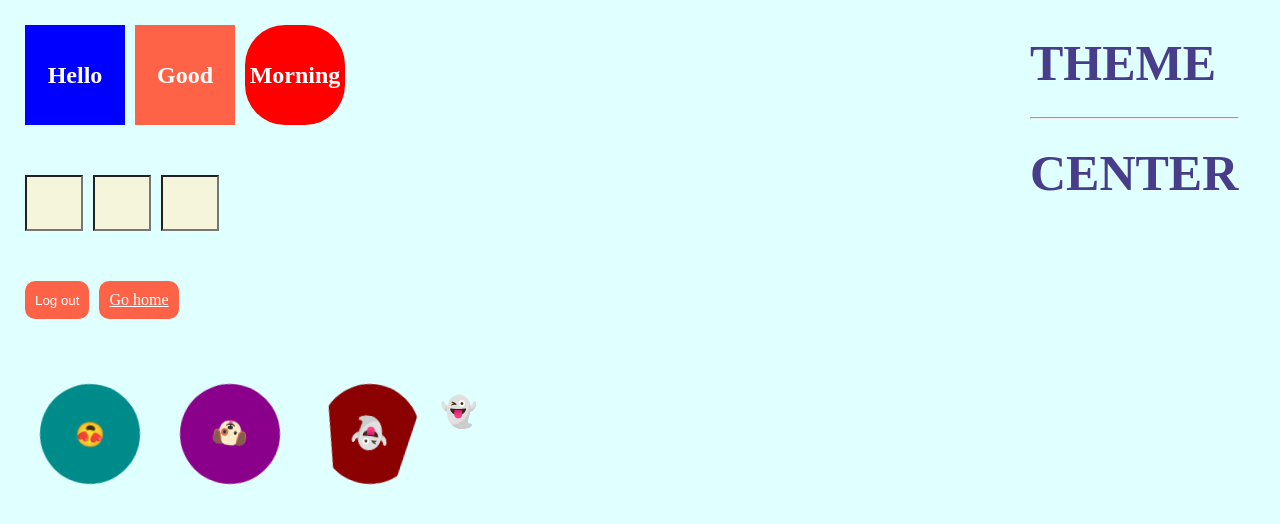
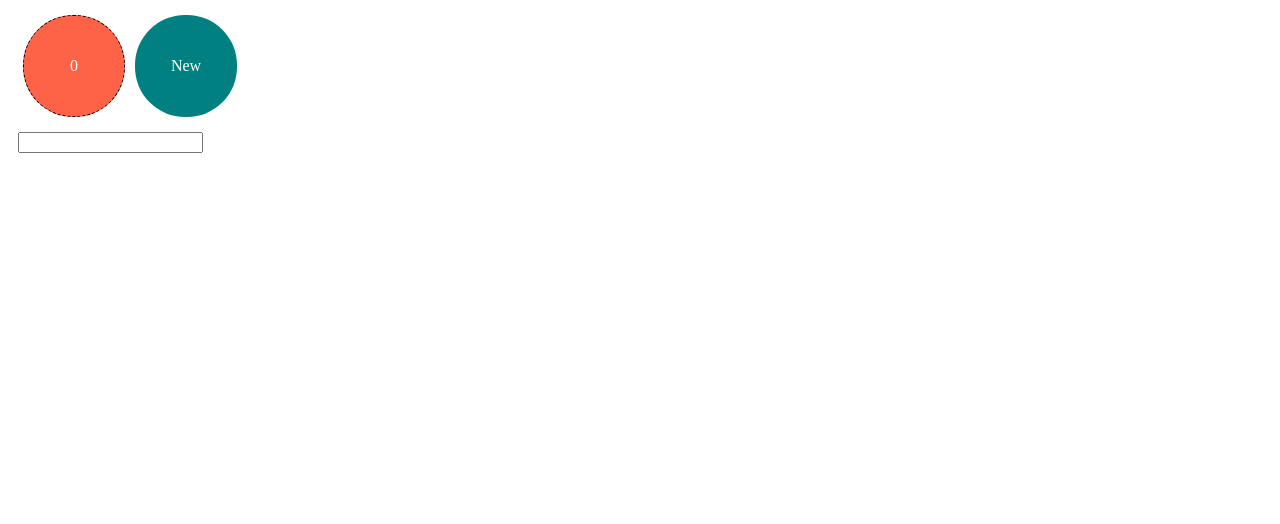
Before and after one commit to alexynkim/react-masterclass, a React (Create React App) app: page /react-masterclass/TypeScript in a window 1280 px wide. Shown: the top 524 px of the page. Built offline with nearby package versions, Linux system fonts and the light colour scheme.

Commit message:
TypeScript Exercise

```diff
--- a/src/App.tsx
+++ b/src/App.tsx
@@ -1,4 +1,5 @@
-import ExerciseStyle from "./Routes/ExerciseStyle";
+import StyleExec from "./Routes/StyleExec";
+import TypeScriptExec from "./Routes/TypeScriptExec";
 import { ThemeProvider } from "styled-components";
 
 const darktheme = {
@@ -14,7 +15,8 @@ const lighttheme = {
 function App() {
   return (
     <ThemeProvider theme={lighttheme}>
-      <ExerciseStyle />
+      {/* <StyleExec /> */}
+      <TypeScriptExec />
     </ThemeProvider>
   );
 }
--- a/src/Routes/ExerciseStyle.tsx
+++ b/src/Routes/StyleExec.tsx
@@ -17,7 +17,8 @@ const Container = styled.div`
 
 const Wrapper = styled.div`
   display: flex;
-  flex-direction: raw;
+  justify-content: left;
+  align-items: center;
   margin: 20px;
 `;
 
@@ -52,6 +53,10 @@ const ThemeText = styled.h1`
   transform: translate(-20%, 0%);
   z-index: 10;
   font-size: 50px;
+
+  &:hover {
+    font-size: 80px;
+  }
 `;
 
 // #2.3 'As' and "attributes"
@@ -154,7 +159,7 @@ const StyleBoxTrepezoid = styled(StyleBox)`
 
 // Main Exported rendering function
 
-function ExerciseStyle() {
+function StyleExec() {
   return (
     <Container>
       <Wrapper>
@@ -203,4 +208,4 @@ function ExerciseStyle() {
   );
 }
 
-export default ExerciseStyle;
+export default StyleExec;
--- /dev/null
+++ b/src/Routes/TypeScriptExec.tsx
@@ -0,0 +1,96 @@
+import { useState } from "react";
+import styled from "styled-components";
+
+interface CircleProps {
+  $bgColor: string;
+  $borderColor?: string;
+  $Text?: string;
+}
+
+interface ContainerProps {
+  $bgColor: string;
+  $borderColor: string;
+}
+
+const Wrapper = styled.div`
+  display: flex;
+  justify-content: left;
+  align-items: center;
+  margin: 10px;
+`;
+
+const Container = styled.div<ContainerProps>`
+  width: 100px;
+  height: 100px;
+  display: flex;
+  justify-content: center;
+  align-items: center;
+  color: white;
+
+  background-color: ${(props) => props.$bgColor};
+  border-radius: 50px;
+  margin: 5px;
+  border: 1px dashed ${(props) => props.$borderColor};
+`;
+
+function Circle({ $bgColor, $borderColor, $Text }: CircleProps) {
+  const [counter, setCounter] = useState(0);
+
+  const onClickHandler = () => {
+    setCounter(counter + 1);
+  };
+
+  console.log(`Rendering... Circle ${$Text || counter}`);
+  return (
+    <Container
+      $bgColor={$bgColor}
+      $borderColor={$borderColor ?? $bgColor}
+      onClick={$Text ? () => {} : onClickHandler}
+    >
+      {$Text || counter}
+    </Container>
+  );
+}
+
+function InputElement() {
+  const [values, setValue] = useState("");
+  const onChangeHendler = (event: React.FormEvent<HTMLInputElement>) => {
+    const copyEvent = Object.assign({}, event);
+    const {
+      currentTarget: { value },
+    } = event;
+    setValue(value);
+    console.log(copyEvent);
+  };
+
+  const onSubmitHandler = (event: React.FormEvent<HTMLFormElement>) => {
+    event.preventDefault();
+    console.log(event.currentTarget.value);
+    event.currentTarget.value = "";
+  };
+
+  console.log(`Rendering... InputElement ${values}`);
+  return (
+    <div>
+      <form onSubmit={onSubmitHandler}>
+        <input onChange={onChangeHendler}></input>
+      </form>
+    </div>
+  );
+}
+
+function TypeScriptExec() {
+  return (
+    <div>
+      <Wrapper>
+        <Circle $borderColor="black" $bgColor="tomato" />
+        <Circle $Text="New" $bgColor="teal" />
+      </Wrapper>
+      <Wrapper>
+        <InputElement />
+      </Wrapper>
+    </div>
+  );
+}
+
+export default TypeScriptExec;
--- a/src/index.tsx
+++ b/src/index.tsx
@@ -6,7 +6,7 @@ const root = ReactDOM.createRoot(
   document.getElementById("root") as HTMLElement
 );
 root.render(
-  <React.StrictMode>
-    <App />
-  </React.StrictMode>
+  //<React.StrictMode>
+  <App />
+  //</React.StrictMode>
 );
```
